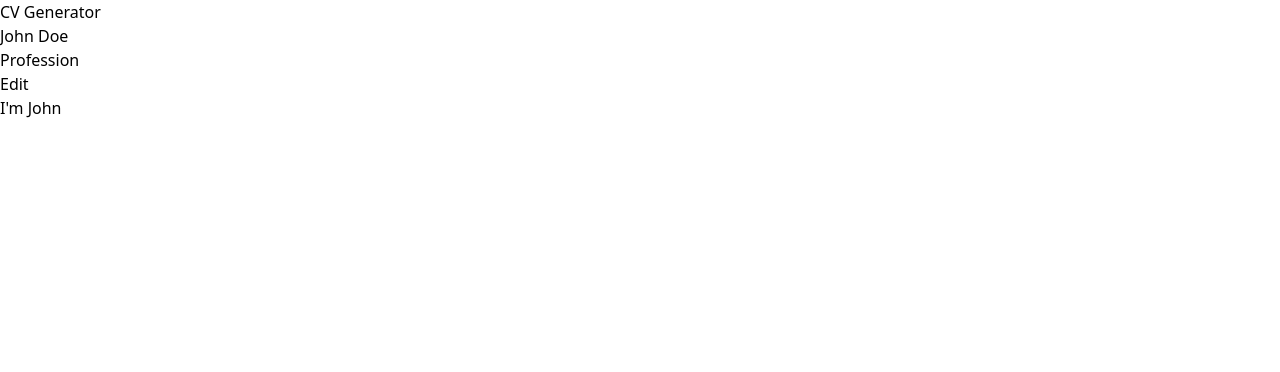
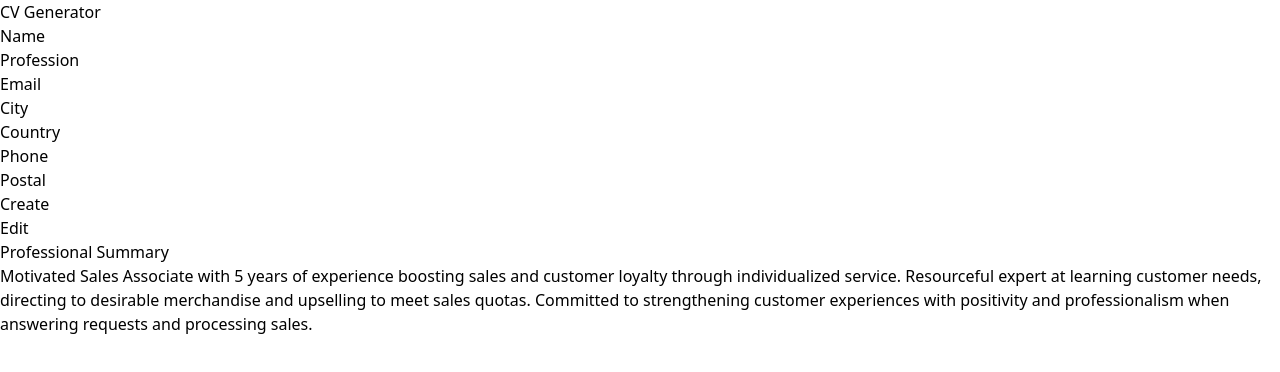
Before and after one commit to yhuzued/cv-static-pages, a React (Vite) app: page / in a window 1280 px wide. Shown: the top 372 px of the page. Built offline with nearby package versions, Linux system fonts and the light colour scheme.

Commit message:
Add some more item to form

```diff
--- a/src/App.jsx
+++ b/src/App.jsx
@@ -6,11 +6,11 @@ function App() {
   const [name, setName] = useState("");
   const [email, setEmail] = useState("");
   const [phone, setPhone] = useState("");
-  const [person, setPerson] = useState({
-    name: "John Doe",
-    email: "JohnDoe@gmail.com",
-    phone: "087465875456",
-  });
+  const [city, setCity] = useState("");
+  const [postal, setPostal] = useState("");
+  const [country, setCountry] = useState("");
+  const [profession, setProfession] = useState("");
+  const [person, setPerson] = useState({});
 
   function isEmpty(obj) {
     return Object.keys(obj).length === 0;
@@ -23,10 +23,18 @@ function App() {
           name={name}
           email={email}
           phone={phone}
+          profession={profession}
+          city={city}
+          country={country}
+          postal={postal}
           setPerson={setPerson}
           setName={setName}
           setEmail={setEmail}
           setPhone={setPhone}
+          setProfession={setProfession}
+          setCity={setCity}
+          setCountry={setCountry}
+          setPostal={setPostal}
         />
       );
     }
--- a/src/components/form/Form.jsx
+++ b/src/components/form/Form.jsx
@@ -1,18 +1,30 @@
 import FormName from "./FormName";
 import FormEmail from "./FormEmail";
+import FormCity from "./FormCity";
 import FormPhone from "./FormPhone";
 import CreateButton from "./CreateButton";
 import PropTypes from "prop-types";
+import FormProfession from "./FormProfession";
+import FormCountry from "./FormCountry";
+import FormPostal from "./FormPostal";
 
 Form.propTypes = {
   person: PropTypes.object,
   name: PropTypes.string.isRequired,
   email: PropTypes.string.isRequired,
   phone: PropTypes.string.isRequired,
+  profession: PropTypes.string.isRequired,
+  city: PropTypes.string.isRequired,
+  country: PropTypes.string.isRequired,
+  postal: PropTypes.string.isRequired,
   setPerson: PropTypes.func.isRequired,
   setName: PropTypes.func.isRequired,
   setEmail: PropTypes.func.isRequired,
   setPhone: PropTypes.func.isRequired,
+  setProfession: PropTypes.func.isRequired,
+  setCity: PropTypes.func.isRequired,
+  setCountry: PropTypes.func.isRequired,
+  setPostal: PropTypes.func.isRequired,
 };
 
 export default function Form({
@@ -23,6 +35,14 @@ export default function Form({
   setEmail,
   phone,
   setPhone,
+  profession,
+  setProfession,
+  city,
+  setCity,
+  country,
+  setCountry,
+  postal,
+  setPostal,
 }) {
   function handleSubmit(e) {
     e.preventDefault();
@@ -31,7 +51,7 @@ export default function Form({
       return;
     }
 
-    setPerson({ name, email, phone });
+    setPerson({ name, email, phone, profession, city, country, postal });
   }
 
   return (
@@ -43,8 +63,12 @@ export default function Form({
         onSubmit={handleSubmit}
       >
         <FormName setName={setName} />
+        <FormProfession setProfession={setProfession} />
         <FormEmail setEmail={setEmail} />
+        <FormCity setCity={setCity} />
+        <FormCountry setCountry={setCountry} />
         <FormPhone setPhone={setPhone} />
+        <FormPostal setPostal={setPostal} />
         <CreateButton />
       </form>
     </>
--- /dev/null
+++ b/src/components/form/FormCity.jsx
@@ -0,0 +1,29 @@
+import PropTypes from "prop-types";
+
+FormCity.propTypes = {
+  setCity: PropTypes.func.isRequired,
+};
+
+function FormCity({ setCity }) {
+  function handleCity(e) {
+    setCity(e.target.value);
+  }
+
+  return (
+    <div className="flex flex-col">
+      <label htmlFor="name" className="p-1 font-medium">
+        City
+      </label>
+      <input
+        type="text"
+        name="city"
+        id="city"
+        className="m-1 p-1 font-medium border-2 border-slate-700"
+        minLength={5}
+        onChange={handleCity}
+      />
+    </div>
+  );
+}
+
+export default FormCity;
--- /dev/null
+++ b/src/components/form/FormCountry.jsx
@@ -0,0 +1,29 @@
+import PropTypes from "prop-types";
+
+FromCountry.propTypes = {
+  setCountry: PropTypes.func.isRequired,
+};
+
+function FromCountry({ setCountry }) {
+  function handleCountry(e) {
+    setCountry(e.target.value);
+  }
+
+  return (
+    <div className="flex flex-col">
+      <label htmlFor="name" className="p-1 font-medium">
+        Country
+      </label>
+      <input
+        type="text"
+        name="country"
+        id="country"
+        className="m-1 p-1 font-medium border-2 border-slate-700"
+        minLength={5}
+        onChange={handleCountry}
+      />
+    </div>
+  );
+}
+
+export default FromCountry;
--- /dev/null
+++ b/src/components/form/FormPostal.jsx
@@ -0,0 +1,29 @@
+import PropTypes from "prop-types";
+
+FormPostal.propTypes = {
+  setPostal: PropTypes.func.isRequired,
+};
+
+function FormPostal({ setPostal }) {
+  function handlePostal(e) {
+    setPostal(e.target.value);
+  }
+
+  return (
+    <div className="flex flex-col">
+      <label htmlFor="name" className="p-1 font-medium">
+        Postal
+      </label>
+      <input
+        type="text"
+        name="postal"
+        id="postal"
+        className="m-1 p-1 font-medium border-2 border-slate-700"
+        minLength={5}
+        onChange={handlePostal}
+      />
+    </div>
+  );
+}
+
+export default FormPostal;
--- /dev/null
+++ b/src/components/form/FormProfession.jsx
@@ -0,0 +1,29 @@
+import PropTypes from "prop-types";
+
+FormProfession.propTypes = {
+  setProfession: PropTypes.func.isRequired,
+};
+
+function FormProfession({ setProfession }) {
+  function handleProfession(e) {
+    setProfession(e.target.value);
+  }
+
+  return (
+    <div className="flex flex-col">
+      <label htmlFor="name" className="p-1 font-medium">
+        Profession
+      </label>
+      <input
+        type="text"
+        name="profession"
+        id="profession"
+        className="m-1 p-1 font-medium border-2 border-slate-700"
+        minLength={5}
+        onChange={handleProfession}
+      />
+    </div>
+  );
+}
+
+export default FormProfession;
--- a/src/components/header/Description.jsx
+++ b/src/components/header/Description.jsx
@@ -14,6 +14,7 @@ function Description({ desc, setDescEdited }) {
       >
         Edit
       </button>
+      <h2>Professional Summary</h2>
       <p className="py-1">{desc}</p>
     </div>
   );
--- a/src/components/header/Header.jsx
+++ b/src/components/header/Header.jsx
@@ -8,8 +8,10 @@ Header.propTypes = {
 };
 
 function Header({ person }) {
+  const placeholder =
+    "Motivated Sales Associate with 5 years of experience boosting sales and customer loyalty through individualized service. Resourceful expert at learning customer needs, directing to desirable merchandise and upselling to meet sales quotas. Committed to strengthening customer experiences with positivity and professionalism when answering requests and processing sales.";
   const [isDescEdited, setDescEdited] = useState(false);
-  const [desc, setDesc] = useState("I'm John");
+  const [desc, setDesc] = useState(placeholder);
 
   const decideContent = () => {
     if (isDescEdited === true) {
@@ -34,7 +36,6 @@ function Header({ person }) {
   return (
     <div className="border-b-2">
       <h1 className="text-3xl py-1 font-medium">{person.name}</h1>
-      <h2 className="py-1 mb-1">Profession</h2>
       {decideContent()}
     </div>
   );
```
